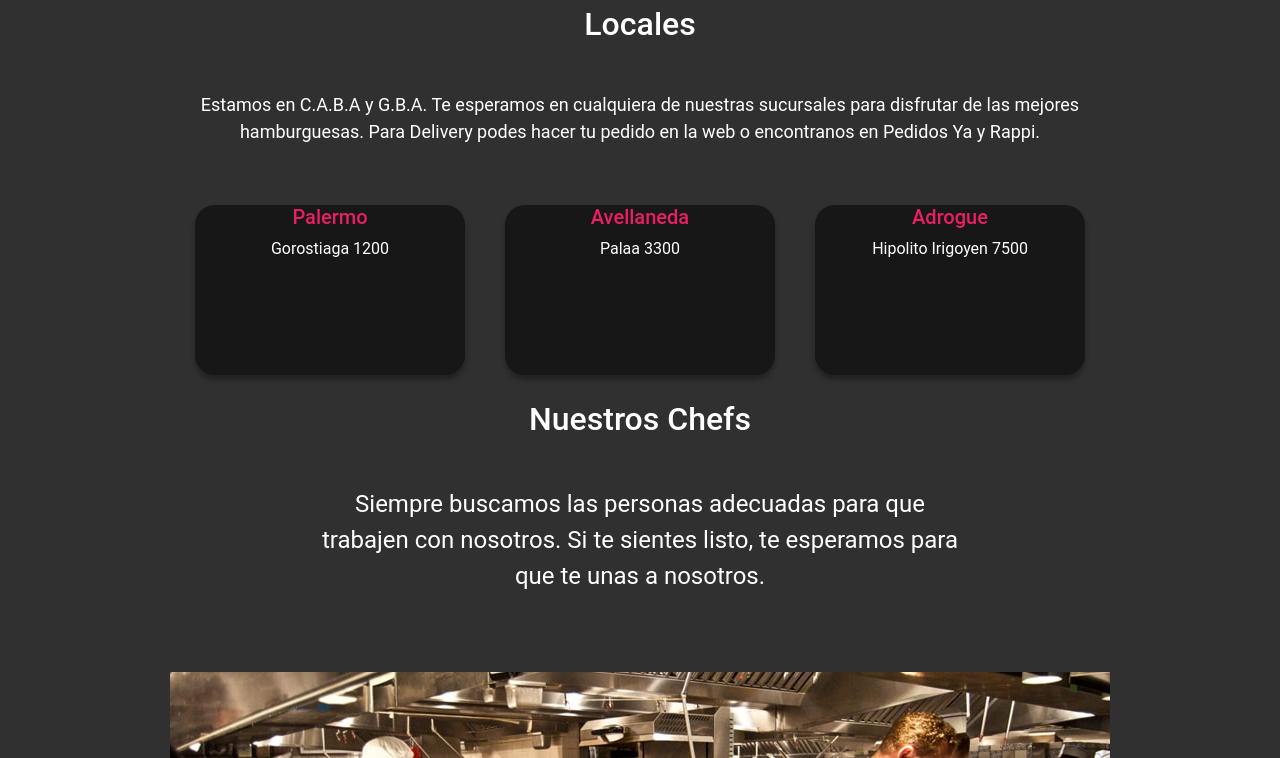
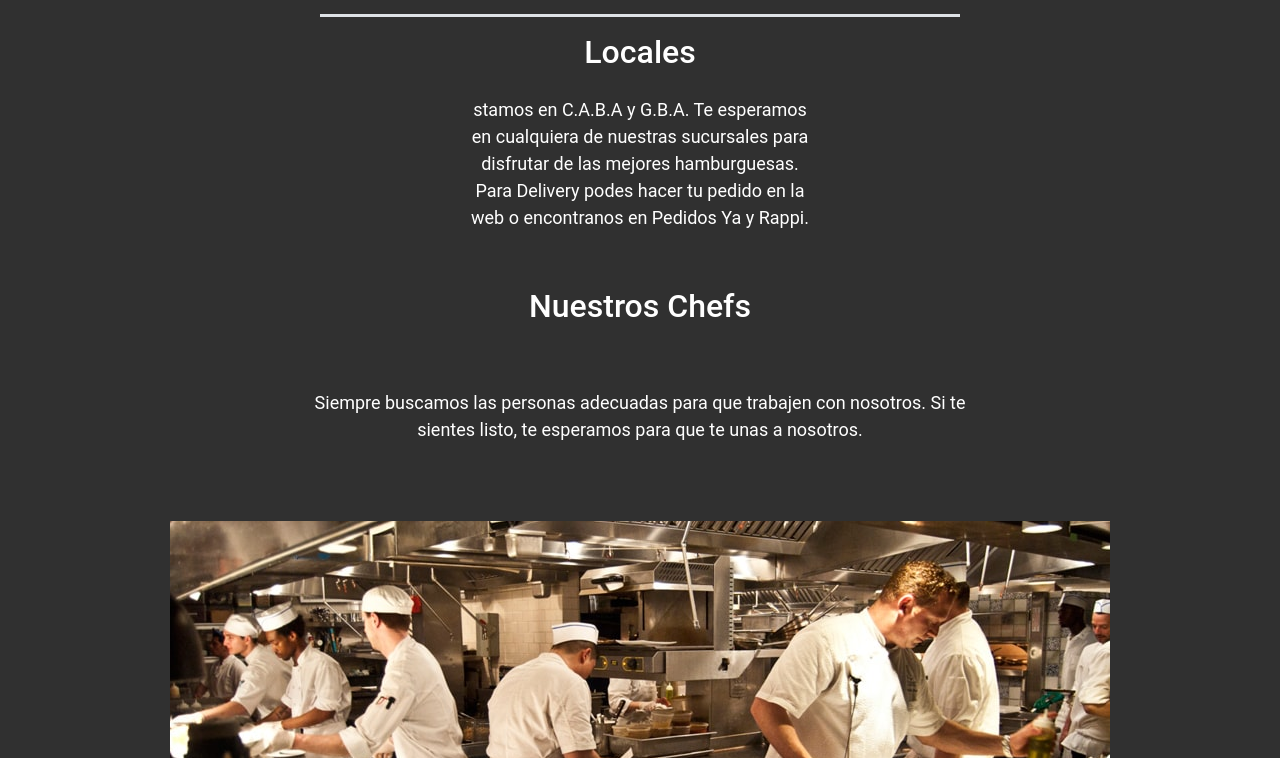
Before and after one commit to aggusperez0/ProyectoCoder1, a plain HTML site: page index.html in a window 1280 px wide. Shown: the part 790-1548 px from the top of the page. Drawn offline with nearby package versions, Linux system fonts and the light colour scheme.

Commit message:
correcciones

```diff
--- a/css/style.css
+++ b/css/style.css
@@ -11,57 +11,6 @@ body {
     font-family: "roboto", sans-serif;
     text-align: center;
     overflow-x: hidden;
-}
-
-/*===============LOCALES============*/
-
-.contentsau {
-    height: 400px;
-    display: flex;
-    flex-direction: column;
-    justify-content: center;
-    align-items: center;
-    padding: 60px 0;
-    background: #303030;
-}
-
-.box-container {
-    display: flex;
-    justify-content: center;
-    flex-wrap: wrap;
-    text-align: center;
-}
-
-.box-container .box {
-    height: 170px;
-    width: 270px;
-    background: #171717;
-    text-align: center;
-    border-radius: 20px;
-    box-shadow: 0 5px 5px rgba(0, 0, 0, .3);
-    margin: 20px;
-}
-
-.box-container .box i {
-    height: 50px;
-    width: 50px;
-    line-height: 50px;
-    text-align: center;
-    border-radius: 50%;
-    color: #fff;
-    background: #e91e63;
-    font-size: 25px;
-    margin: 10px 0;
-}
-
-.box-container .box h3 {
-    font-size: 20px;
-    color: #e91e63;
-}
-
-.box-container .box p {
-    padding: 0 15px;
-    font-size: 16px;
 }
 
 /*===============MENU============*/
--- a/index.html
+++ b/index.html
@@ -81,48 +81,24 @@
       <!--INTRO-->
 
       <section class="w-50 mx-auto text-center pt-4" id="intro">
-        <h1 class="p-3 fs-2 border-top border-3 text-white">Bar y Restaurant</h1>
+        <h1 class="p-3 fs-4 border-top border-3 text-white">Bar y Restaurant</h1>
         <span class="text-white">Veni a disfrutar!!</span>
       </section>
 
       <!--LOCALES-->
 
-      <section class="contentsau">
-        <h1 class="mb-5 fs-2 text-white">Locales</h1>
-        <p>
-            Estamos en C.A.B.A y G.B.A. Te esperamos en cualquiera de nuestras sucursales para disfrutar de las mejores hamburguesas.
-             Para Delivery podes hacer tu pedido en la web o encontranos en Pedidos Ya y Rappi.
-        </p>
-        <div class="box-container">
-
-            <div class="box">
-                <i class="fab fa-periscope"></i>
-                <h3>Palermo</h3>
-                <p>Gorostiaga 1200</p>
-            </div>
-
-            <div class="box">
-                <i class="fab fa-periscope"></i>
-                <h3>Avellaneda</h3>
-                <p>Palaa 3300</p>
-            </div>
-
-            <div class="box">
-                <i class="fab fa-periscope"></i>
-                <h3>Adrogue</h3>
-                <p>Hipolito Irigoyen 7500</p>
-            </div>
-
-        </div>
-
-    </section>
+      <section class="w-50 mx-auto text-center pt-4" id="intro">
+        <h1 class="p-3 fs-2 border-top border-3 text-white">Locales</h1>
+        <p class="text-white fs-0.5">stamos en C.A.B.A y G.B.A. Te esperamos en cualquiera de nuestras sucursales para disfrutar de las mejores hamburguesas.
+          Para Delivery podes hacer tu pedido en la web o encontranos en Pedidos Ya y Rappi.</p>
+      </section>
 
       <!--NOSOTROS-->
 
       <section>
         <div class="w-75 m-auto text-center" id="equipo">
-            <h1 class="mb-5 fs-2 text-white">Nuestros Chefs</h1>
-            <p class="fs-4 text-white">Siempre buscamos las personas adecuadas
+            <h1 class="p-3 mb-5 fs-2 text-white">Nuestros Chefs</h1>
+            <p class="text-white fs-0.5">Siempre buscamos las personas adecuadas
                 para que trabajen con nosotros. Si te sientes
                 listo, te esperamos para que te unas a nosotros.
             </p>
```
